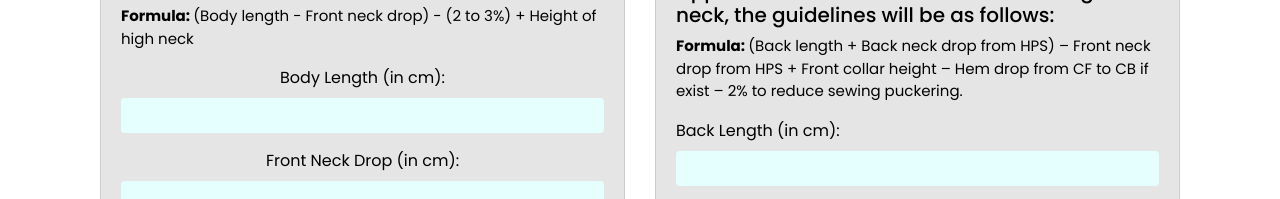
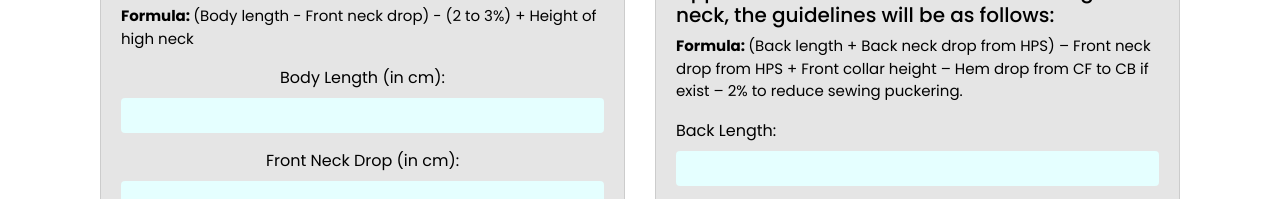
Before and after one commit to clothcalc/ClothCalc, a website: page zippercalc.html in a window 1280 px wide. Shown: the part 930-1129 px from the top of the page. Drawn offline with Linux system fonts and the light colour scheme.

Commit message:
Update zippercalc.html

```diff
--- a/zippercalc.html
+++ b/zippercalc.html
@@ -236,7 +236,7 @@ drop from HPS) – Front neck drop from HPS + Front collar height – Hem drop f
 
             <form id="zipperForm4" >
               <div class="form-group">
-                <label for="bodyLength4">Back Length (in cm):</label>
+                <label for="bodyLength4">Back Length:</label>
                 <input type="number" class="form-control" id="bodyLength4" required>
               </div>
 			  <div class="form-group">
```
